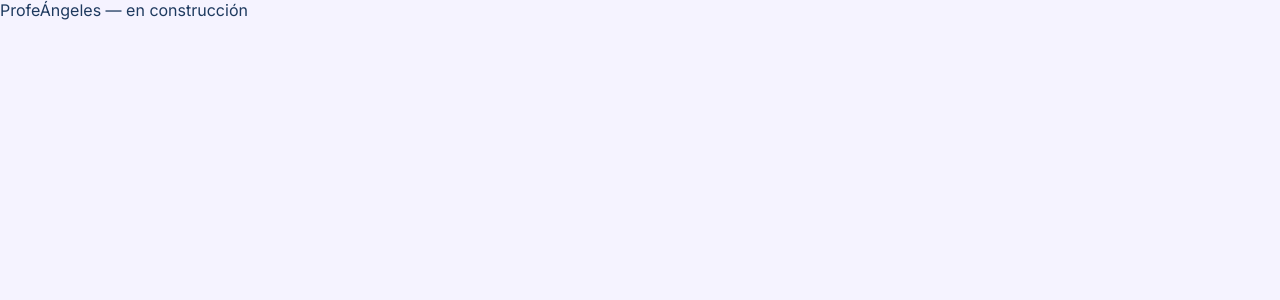
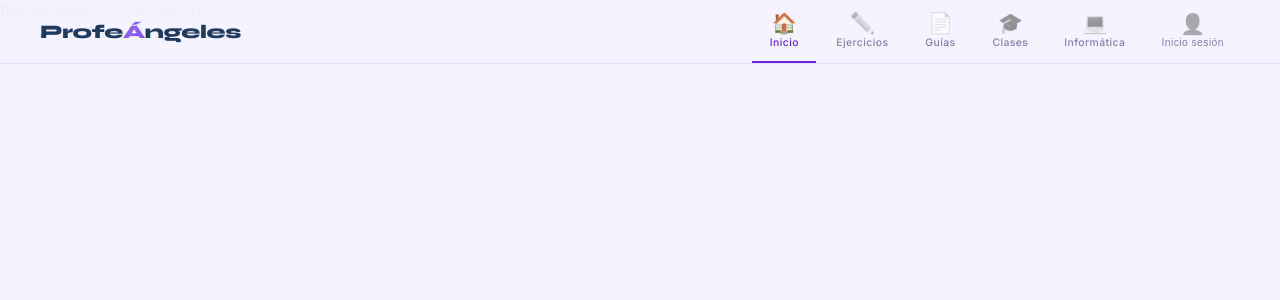
Before and after one commit to angelesplazadelosreyes/profeangeles-mvp, a Next.js app in the folder nextjs/: page / in a window 1280 px wide. Shown: the top 300 px of the page. Built offline with nearby package versions, Linux system fonts and the light colour scheme.

Commit message:
feat: Nav — componente layout con icon + label y estado activo

```diff
--- a/nextjs/app/layout.tsx
+++ b/nextjs/app/layout.tsx
@@ -10,6 +10,7 @@
 import type { Metadata } from "next";
 import { Inter, Syne } from "next/font/google";
 import "./globals.css";
+import Nav from "@/components/layout/Nav";
 
 // Inter — cuerpo de texto, UI, etiquetas
 // variable CSS --font-inter disponible en todo el sitio
@@ -60,7 +61,10 @@ export default function RootLayout({
           }}
         />
       </head>
-      <body>{children}</body>
+      <body>
+        <Nav />
+        {children}
+      </body>
     </html>
   );
 }
--- /dev/null
+++ b/nextjs/components/layout/Nav.tsx
@@ -0,0 +1,123 @@
+// components/layout/Nav.tsx
+// Barra de navegación principal — Client Component
+// Es "use client" porque usa usePathname() para marcar el ítem activo
+// Patrón: icon + label vertical por ítem (decisión de diseño DOC-01 §2)
+// --nav-bg siempre claro independiente de la paleta activa (DOC-01 §2.2)
+
+"use client";
+
+import Link from "next/link";
+import { usePathname } from "next/navigation";
+
+// Definición de cada ítem de navegación
+interface NavItem {
+  href: string;
+  icon: string;
+  label: string;
+}
+
+const navItems: NavItem[] = [
+  { href: "/",            icon: "🏠", label: "Inicio"       },
+  { href: "/ejercicios",  icon: "✏️", label: "Ejercicios"   },
+  { href: "/guias",       icon: "📄", label: "Guías"        },
+  { href: "/clases",      icon: "🎓", label: "Clases"       },
+  { href: "/informatica", icon: "💻", label: "Informática"  },
+];
+
+export default function Nav() {
+  // usePathname devuelve la ruta actual, ej: "/ejercicios"
+  // Se usa para marcar el ítem activo con color primario
+  const pathname = usePathname();
+
+  return (
+    <nav style={{
+      position: "fixed", top: 0, left: 0, right: 0, zIndex: 200,
+      display: "flex", alignItems: "center", justifyContent: "space-between",
+      padding: "0 2.5rem", height: "64px",
+      background: "var(--nav-bg)",
+      backdropFilter: "blur(16px)",
+      borderBottom: "1px solid var(--rule)",
+    }}>
+
+      {/* Logo — "Á" en color primario de la paleta activa */}
+      <Link href="/" style={{
+        fontFamily: "var(--font-syne), sans-serif",
+        fontWeight: 800, fontSize: "1.2rem",
+        letterSpacing: "-0.02em", textDecoration: "none",
+        color: "var(--txt)",
+      }}>
+        Profe<span style={{ color: "var(--cta)" }}>Á</span>ngeles
+      </Link>
+
+      {/* Ítems de navegación */}
+      <ul style={{
+        display: "flex", alignItems: "center",
+        gap: "0.25rem", listStyle: "none", height: "100%",
+      }}>
+        {navItems.map((item) => {
+          // Un ítem es activo si la ruta actual coincide exactamente
+          // Para "/" solo es activo en la raíz, no en subrutas
+          const isActive = item.href === "/"
+            ? pathname === "/"
+            : pathname.startsWith(item.href);
+
+          return (
+            <li key={item.href} style={{ height: "100%", display: "flex", alignItems: "center" }}>
+              <Link
+                href={item.href}
+                style={{
+                  display: "flex", flexDirection: "column",
+                  alignItems: "center", justifyContent: "center",
+                  gap: "3px", padding: "0 1rem", height: "100%",
+                  textDecoration: "none", minWidth: "64px",
+                  color: isActive ? "var(--primary)" : "var(--txt-muted)",
+                  borderBottom: isActive ? "2px solid var(--primary)" : "2px solid transparent",
+                  transition: "color .2s, border-color .2s",
+                }}
+              >
+                {/* Ícono — grayscale cuando inactivo, color cuando activo */}
+                <span style={{
+                  fontSize: "1.25rem", lineHeight: 1,
+                  filter: isActive ? "grayscale(0) opacity(1)" : "grayscale(1) opacity(.55)",
+                  transition: "filter .2s",
+                }}>
+                  {item.icon}
+                </span>
+                <span style={{
+                  fontSize: "0.65rem", fontWeight: 500,
+                  letterSpacing: "0.04em", whiteSpace: "nowrap",
+                }}>
+                  {item.label}
+                </span>
+              </Link>
+            </li>
+          );
+        })}
+
+        {/* Botón de inicio de sesión — separado de navItems
+            porque es un <button>, no un <Link> */}
+        <li style={{ height: "100%", display: "flex", alignItems: "center" }}>
+          <button style={{
+            display: "flex", flexDirection: "column",
+            alignItems: "center", justifyContent: "center",
+            gap: "3px", padding: "0 1rem", height: "100%",
+            minWidth: "64px", border: "none", background: "none",
+            cursor: "pointer", color: "var(--txt-muted)",
+            borderBottom: "2px solid transparent",
+          }}>
+            <span style={{
+              fontSize: "1.25rem", lineHeight: 1,
+              filter: "grayscale(1) opacity(.55)",
+            }}>👤</span>
+            <span style={{
+              fontSize: "0.65rem", fontWeight: 500,
+              letterSpacing: "0.04em", whiteSpace: "nowrap",
+            }}>
+              Inicio sesión
+            </span>
+          </button>
+        </li>
+      </ul>
+    </nav>
+  );
+}
```
